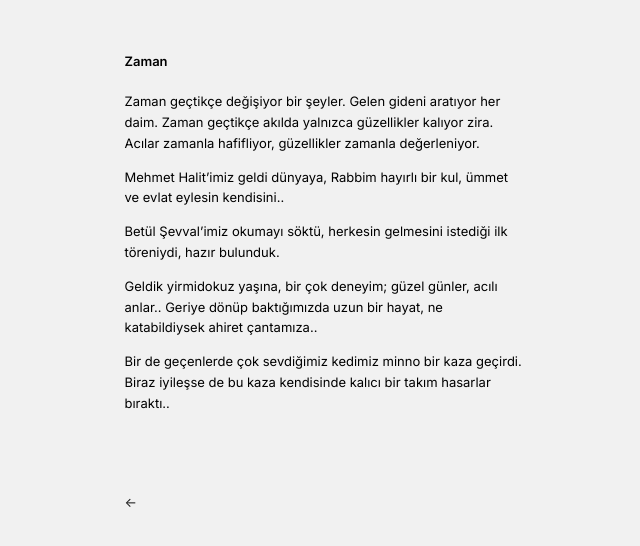
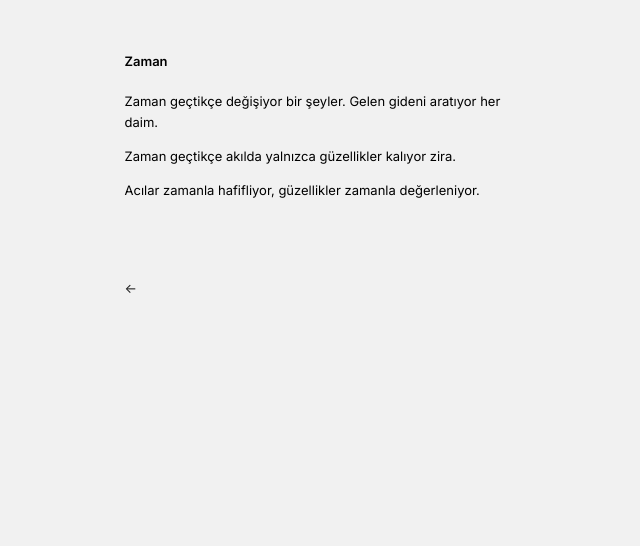
Before and after one commit to hayriartar/hayriartar.github.io, a Jekyll site: the page built from _posts/2018-04-11-zaman.md, in a window 1280 px wide. Shown: the top 546 px of the page, without its empty margins (308-948 px from the left). Built offline with Jekyll 4.4.1, drawn with Linux system fonts in a browser that asks for light colours.

Commit message:
Update 2018-04-11-zaman.md

```diff
--- a/_posts/2018-04-11-zaman.md
+++ b/_posts/2018-04-11-zaman.md
@@ -5,14 +5,8 @@ title: "Zaman"
 categories: [blog]
 ---
 
-Zaman geçtikçe değişiyor bir şeyler. Gelen gideni aratıyor her daim. Zaman geçtikçe akılda yalnızca güzellikler kalıyor zira. Acılar zamanla hafifliyor, güzellikler zamanla değerleniyor.
+Zaman geçtikçe değişiyor bir şeyler. Gelen gideni aratıyor her daim.
 
+Zaman geçtikçe akılda yalnızca güzellikler kalıyor zira.
 
-
-Mehmet Halit'imiz geldi dünyaya, Rabbim hayırlı bir kul, ümmet ve evlat eylesin kendisini..
-
-Betül Şevval'imiz okumayı söktü, herkesin gelmesini istediği ilk töreniydi, hazır bulunduk.
-
-Geldik yirmidokuz yaşına, bir çok deneyim; güzel günler, acılı anlar.. Geriye dönüp baktığımızda uzun bir hayat, ne katabildiysek ahiret çantamıza..
-
-Bir de geçenlerde çok sevdiğimiz kedimiz minno bir kaza geçirdi. Biraz iyileşse de bu kaza kendisinde kalıcı bir takım hasarlar bıraktı..
+Acılar zamanla hafifliyor, güzellikler zamanla değerleniyor.
```
